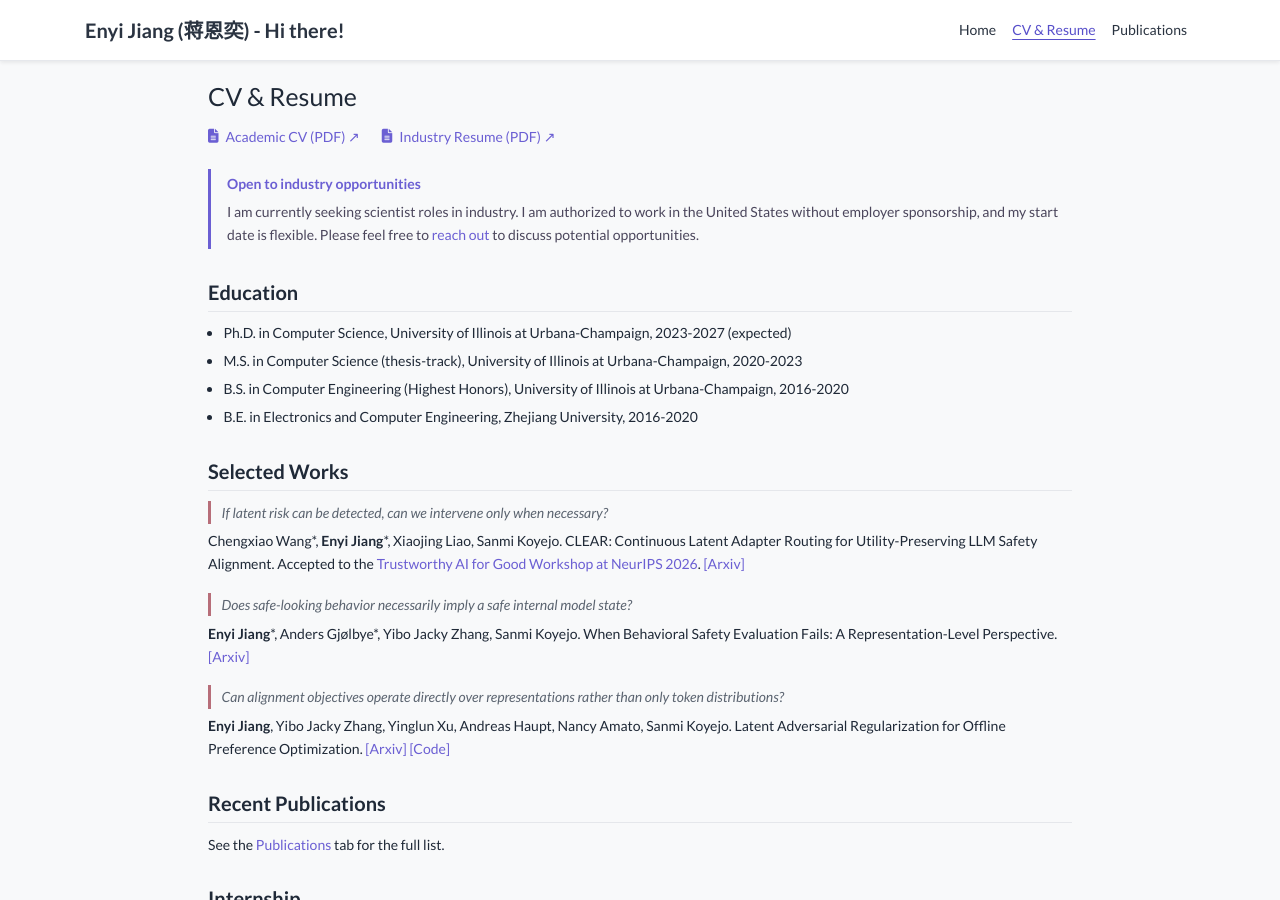
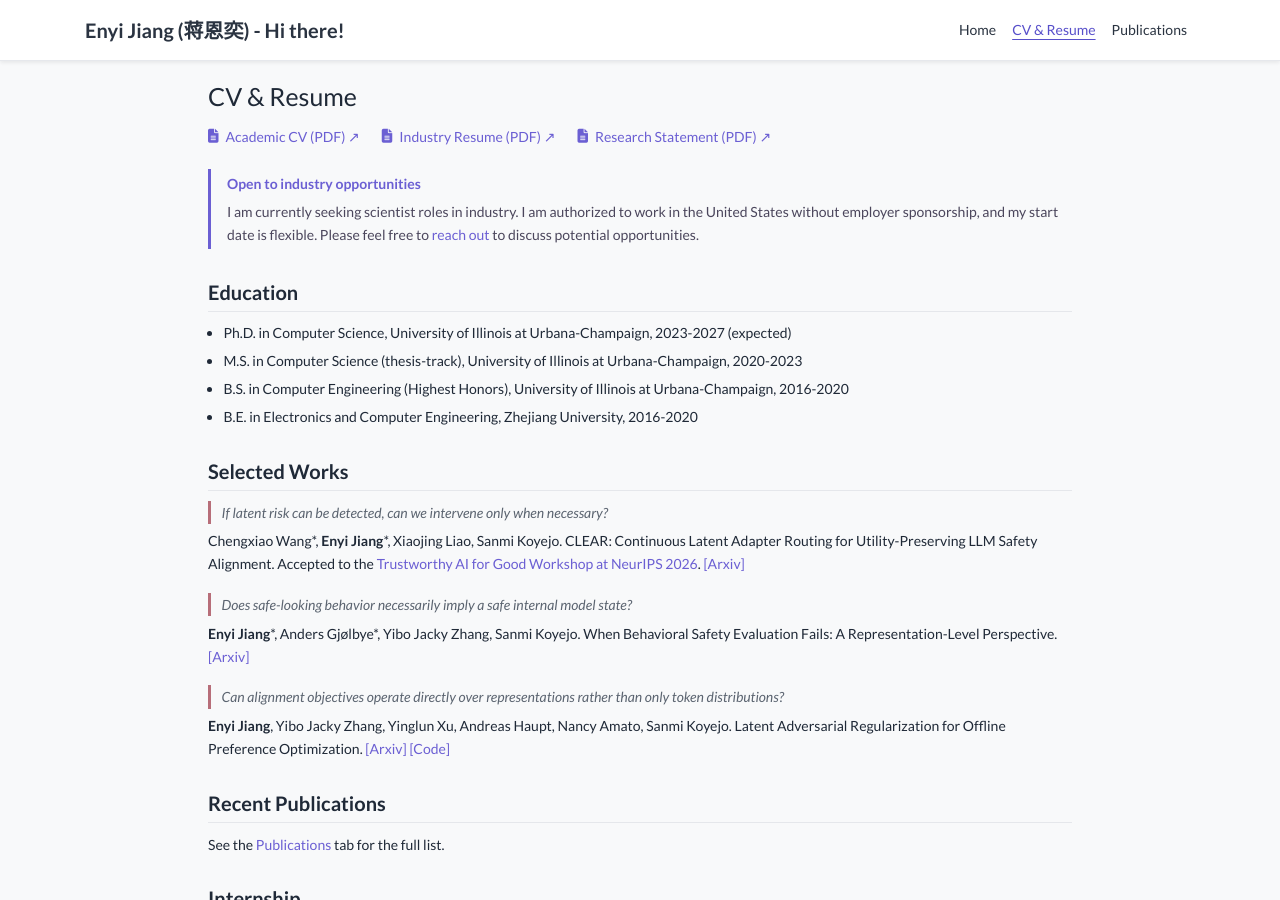
Before and after one commit to enyijiang/enyijiang.github.io, a Jekyll site: the page built from _pages/cv.md, in a window 1280 px wide and 900 px high. Built offline with Jekyll 4.4.1, drawn with Linux system fonts in a browser that asks for light colours; nearby versions of some CDN libraries; a style sheet for code colours, icons or effects is not loaded.

Commit message:
Restore research statement to website

```diff
--- a/_data/profile.yml
+++ b/_data/profile.yml
@@ -16,6 +16,7 @@ email: "enyij2@illinois.edu"
 secondary_email: "enyij@stanford.edu"
 cv_link: /assets/files/Enyi_Jiang_CV.pdf
 industry_resume_link: /assets/files/Enyi_Jiang_Industry_Resume.pdf?v=c80e8f3a5c82
+research_statement_link: /assets/files/Enyi_Jiang_Research_Statement.pdf
 gscholar: h6YC9nwAAAAJ  # This is an example, replace it with your own Google Scholar ID
 github: enyijiang
 twitter: enyij2  # Do not include the '@' symbol
--- a/_includes/widgets/document_links.html
+++ b/_includes/widgets/document_links.html
@@ -4,6 +4,9 @@
     {% endif %}
     {% if site.data.profile.industry_resume_link %}
     <a target="_blank" rel="noopener" href="{{ site.data.profile.industry_resume_link | relative_url }}"><i class="fas fa-file-alt" aria-hidden="true"></i> Industry Resume (PDF) ↗</a>
+    {% endif %}
+    {% if site.data.profile.research_statement_link %}
+    <a target="_blank" rel="noopener" href="{{ site.data.profile.research_statement_link | relative_url }}"><i class="fas fa-file-lines" aria-hidden="true"></i> Research Statement (PDF) ↗</a>
     {% endif %}
 </div>
 <div class="academic-opportunities">
```
Also changed, not shown: 1 other file.
